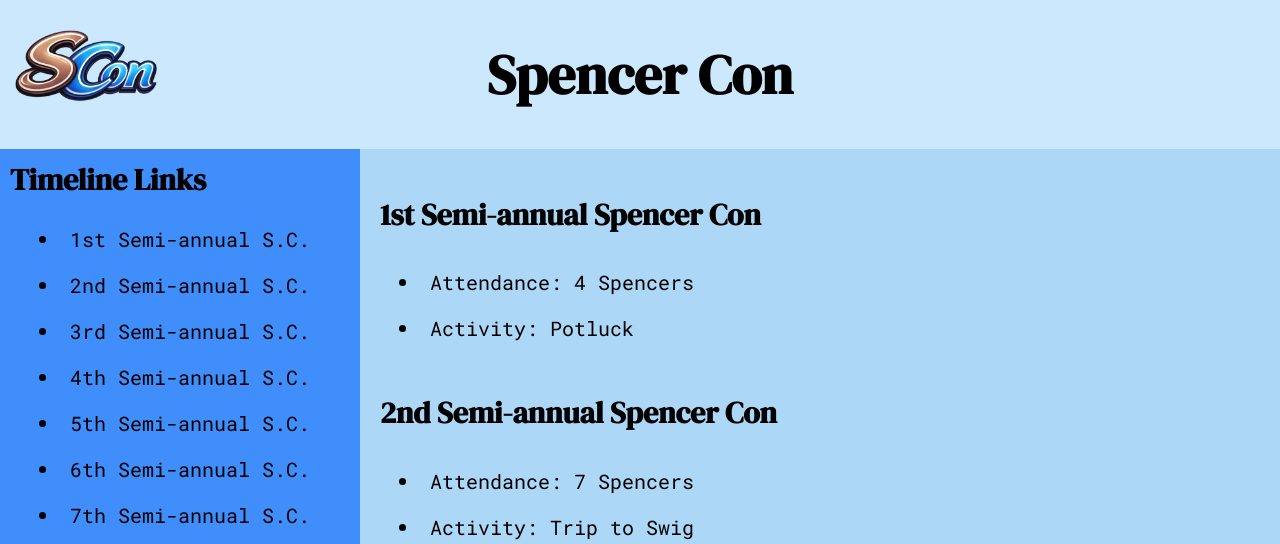
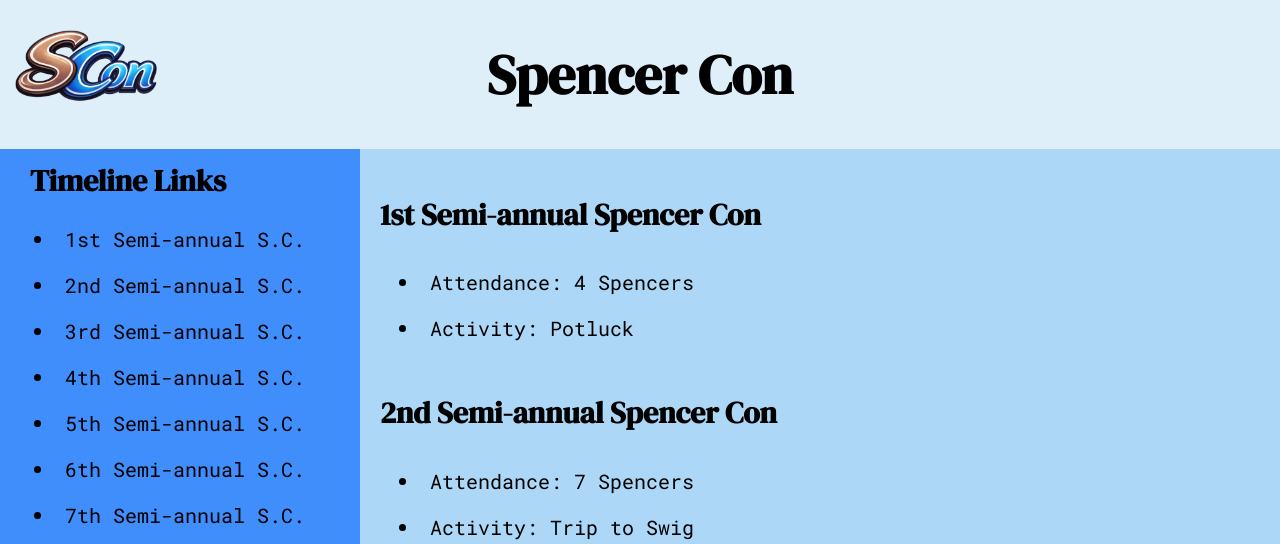
Before and after one commit to spencercowleykimball/SpencerCon, a plain HTML site: page history.html in a window 1280 px wide. Shown: the top 544 px of the page. Drawn offline with Linux system fonts and the light colour scheme.

Commit message:
Changed the header and footer coloring

```diff
--- a/history.html
+++ b/history.html
@@ -33,7 +33,7 @@
 
 <!-- Side Bar Navigation -->
 <aside>
-    <h3>Timeline Links</h3>
+    <h3 id="timeline-header">Timeline Links</h3>
 
     <ul class="timeline-links">
         <a href="history.html#SC1">
--- a/styles.css
+++ b/styles.css
@@ -8,7 +8,7 @@
   --blue-energy: #3f8efcff;
   --granite: #4c6663ff;
   --tan: #dab785ff;
-  --header-footer: rgb(203, 232, 252);
+  --header-footer: rgb(223, 239, 250);
 }
 
 
@@ -307,11 +307,6 @@ button:hover {
   z-index: 1000;
 }
 
-.timeline-links {
-  position: fixed;
-  left: 20px;
-  top: 200px;
-}
 
 /* #top-btn {
   animation: slide-in-left 2.5s;
@@ -400,9 +395,21 @@ a {
   transform: scale(1.05);
 }
 
+.timeline-links {
+  position: fixed;
+  left: 15px;
+  top: 200px;
+}
+
+#timeline-header {
+  position: fixed;
+  left: 20px;
+  top: 150px;
+}
+
 .nav-links:hover {
-  transform: scale(1.02);
-  font-family: "DM Serif Display", serif;
+  transform: scale(1.05);
+  /* font-family: "DM Serif Display", serif; */
 }
 
 
```
